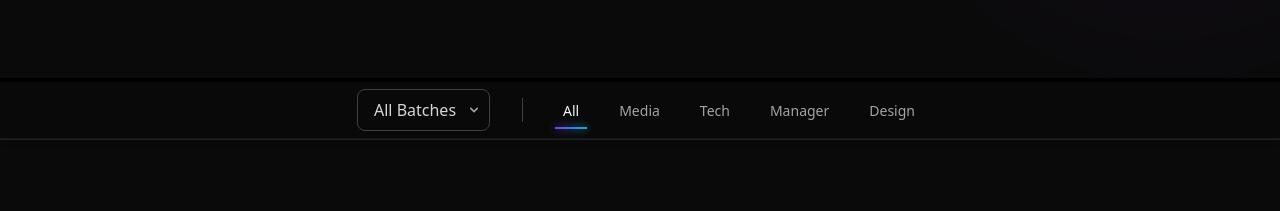
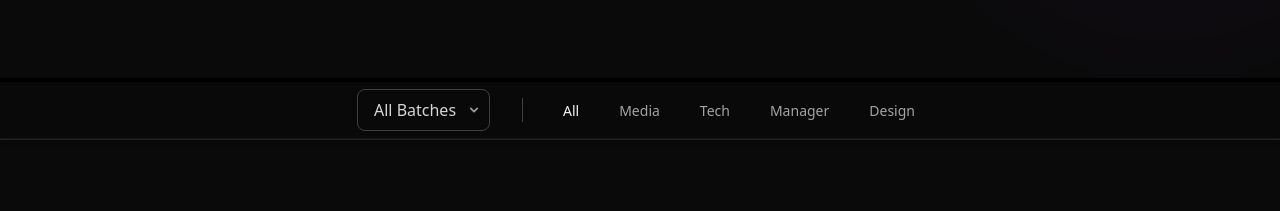
Before and after one commit to 1DeepanshuPathak1/AboutPage, a React (Vite) app: page / in a window 1280 px wide. Shown: the part 900-1111 px from the top of the page. Built offline with nearby package versions, Linux system fonts and the light colour scheme.

Commit message:
navbar updated

```diff
--- a/src/components/TeamFilters.css
+++ b/src/components/TeamFilters.css
@@ -87,17 +87,6 @@
   color: rgb(245, 245, 245);
 }
 
-.button-indicator {
-  position: absolute;
-  bottom: -4px;
-  left: 0;
-  width: 100%;
-  height: 2px;
-  background: linear-gradient(to right, rgb(124, 58, 237), rgb(6, 182, 212));
-  transform-origin: left;
-  transition: transform 0.3s ease;
-}
-
 .button-indicator.active {
   transform: scaleX(1);
 }
```
